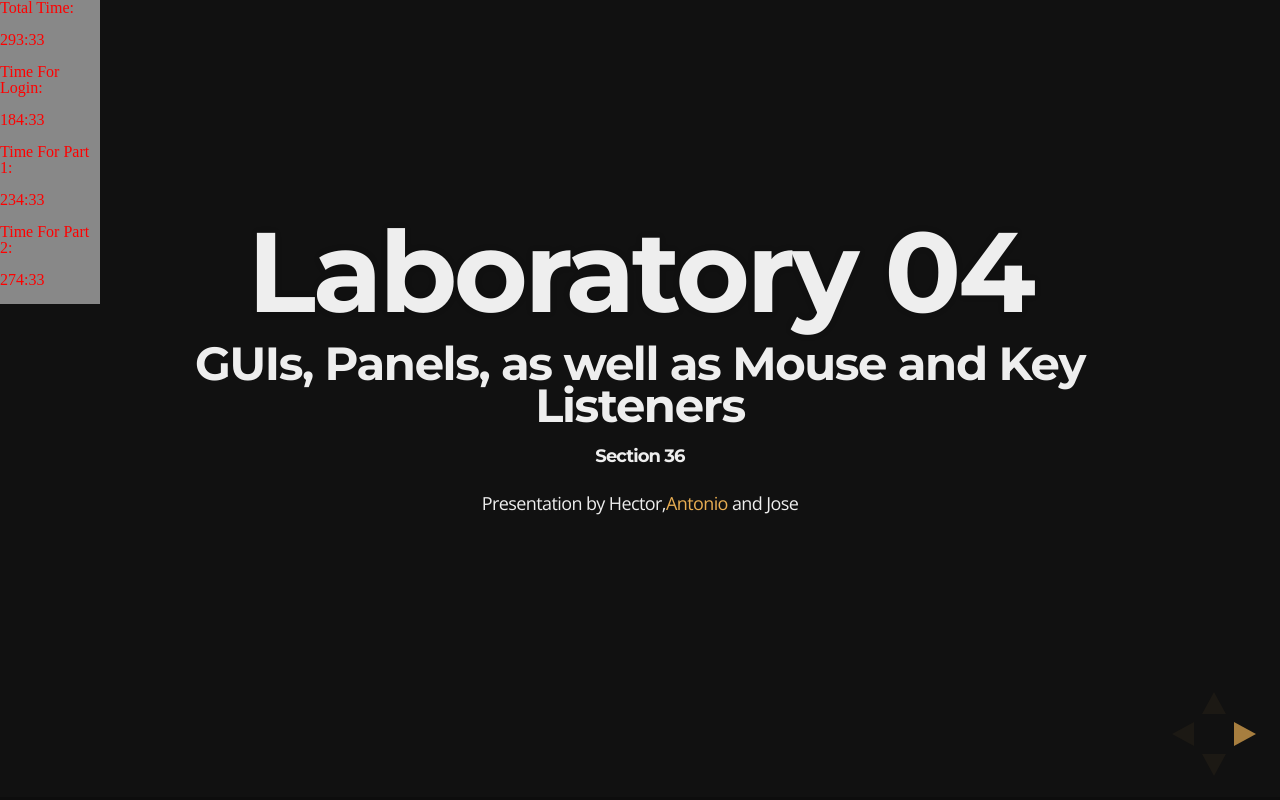
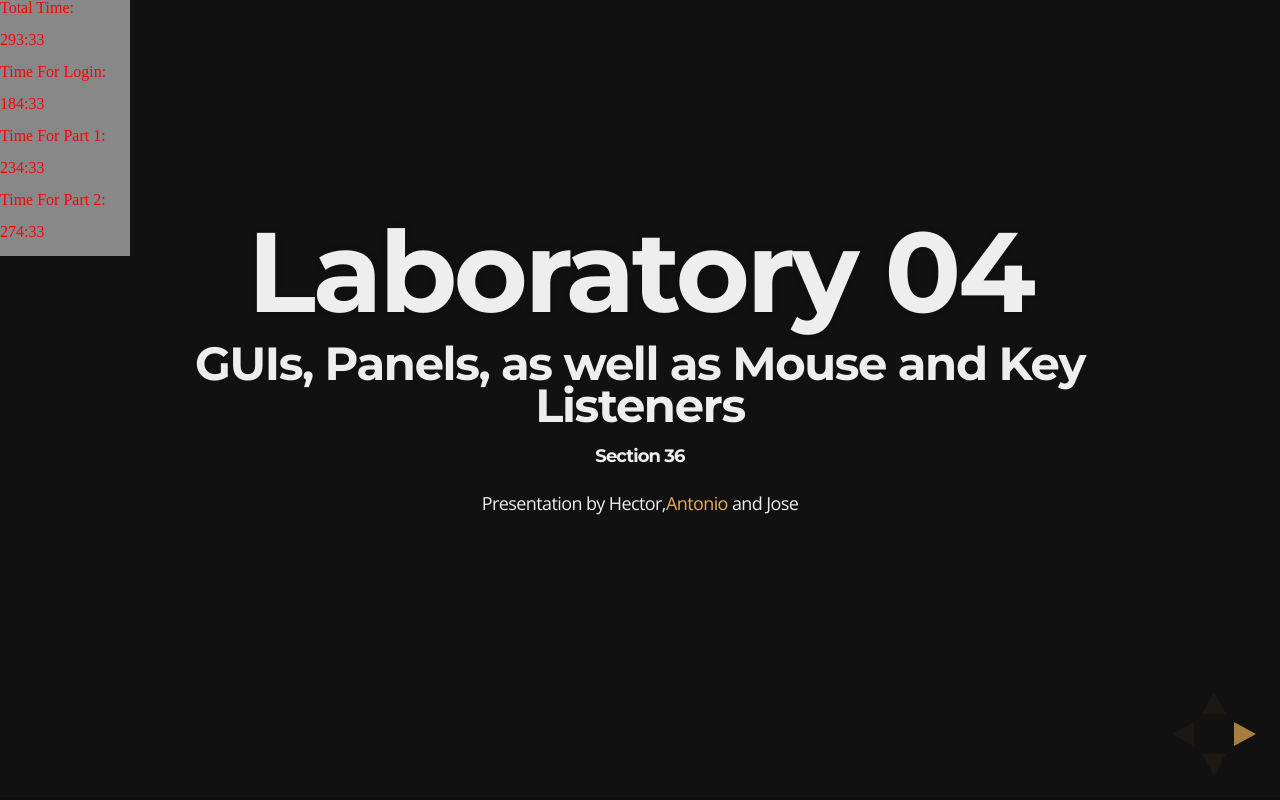
Before and after one commit to Apo45ty/ICOM4015LABS, a website: page Laboratory_04/index.html in a window 1280 px wide. Drawn offline with nearby package versions, Linux system fonts and the light colour scheme.

Commit message:
Added Correct Hours

```diff
--- a/Laboratory_04/index.html
+++ b/Laboratory_04/index.html
@@ -31,7 +31,7 @@
 	</head>
 
 	<body>
-		<div id="countdown" style="position:fixed;left:0px;width:100px;color:red;background-color:rgba(255,255,255,0.5);">
+		<div id="countdown" style="position:fixed;left:0px;width:130px;color:red;background-color:rgba(255,255,255,0.5);">
 			<label id="timeTotal-label">
 				Total Time:
 			</label>
```
Also changed, not shown: 1 other file.
